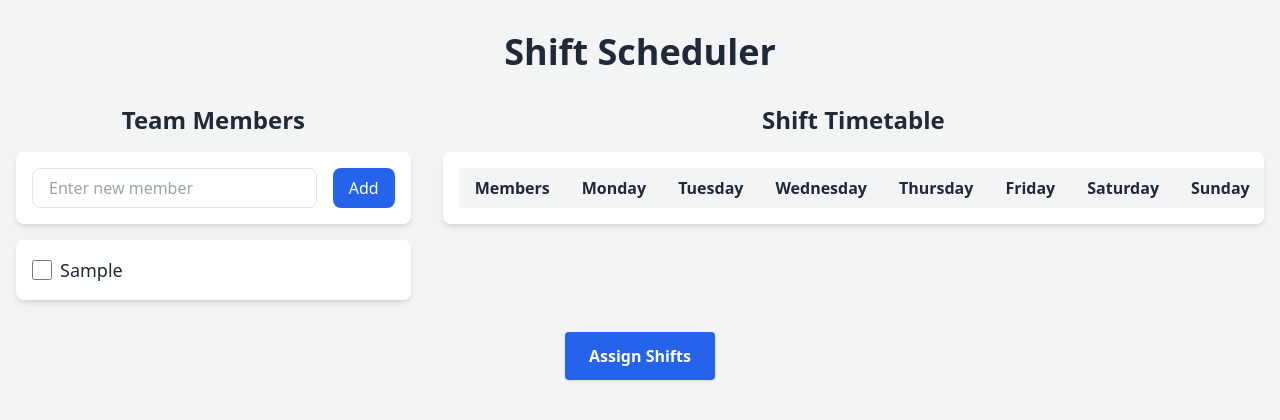
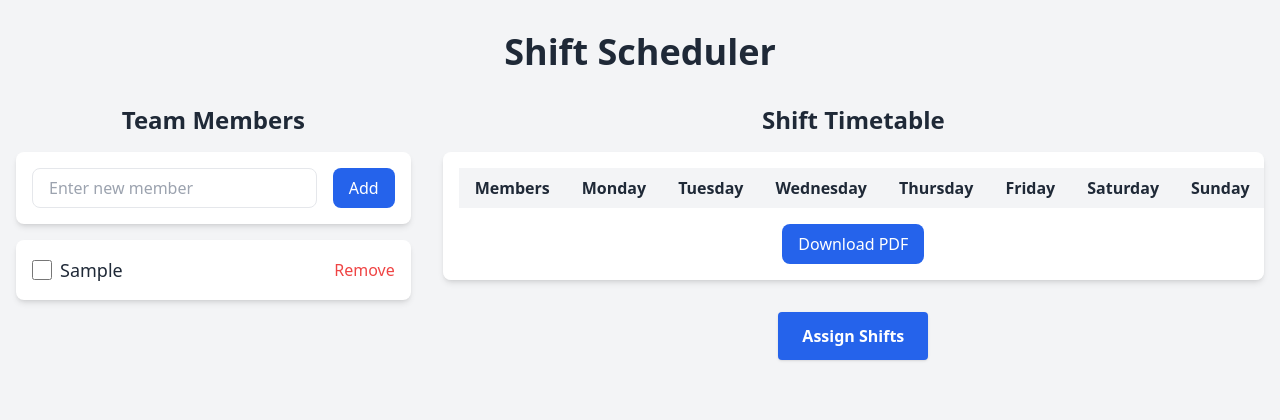
Before and after one commit to colinmarklubembe/shift-scheduler, a React (Create React App) app: page / in a window 1280 px wide. Both pictures are taken after typing "Sample" into the empty fields and a click on the button "Add". Shown: the top 420 px of the page. Built offline with nearby package versions, Linux system fonts and the light colour scheme.

Commit message:
chore: Update npm dependencies and add PDF generation for shift timetable

```diff
--- a/package.json
+++ b/package.json
@@ -15,6 +15,8 @@
     "@types/node": "^16.18.101",
     "@types/react": "^18.3.3",
     "@types/react-dom": "^18.3.0",
+    "jspdf": "^2.5.1",
+    "jspdf-autotable": "^3.8.2",
     "react": "^18.3.1",
     "react-dom": "^18.3.1",
     "react-scripts": "5.0.1",
@@ -45,6 +47,7 @@
     ]
   },
   "devDependencies": {
+    "@types/jspdf": "^2.0.0",
     "autoprefixer": "^10.4.19",
     "postcss": "^8.4.39",
     "tailwindcss": "^3.4.4"
--- a/src/App.tsx
+++ b/src/App.tsx
@@ -1,24 +1,22 @@
-import React, { useState } from "react";
+import React, { useState, useEffect } from "react";
 import TeamMembers from "./components/TeamMembers";
 import ShiftTimetable from "./components/ShiftTimetable";
 import Modal from "./components/Modal";
 
 const App: React.FC = () => {
   const [teamMembers, setTeamMembers] = useState<string[]>([]);
-  const daysOfWeek = [
-    "Monday",
-    "Tuesday",
-    "Wednesday",
-    "Thursday",
-    "Friday",
-    "Saturday",
-    "Sunday",
-  ];
-  const shifts = ["Day", "Night"];
-
   const [selectedMembers, setSelectedMembers] = useState<string[]>([]);
   const [timetable, setTimetable] = useState<Record<string, string[]>>({});
   const [isModalOpen, setIsModalOpen] = useState(false);
+  const [showAddMembersPrompt, setShowAddMembersPrompt] = useState(true);
+
+  useEffect(() => {
+    const storedMembers = localStorage.getItem("teamMembers");
+    if (storedMembers) {
+      setTeamMembers(JSON.parse(storedMembers));
+      setShowAddMembersPrompt(false);
+    }
+  }, []);
 
   const toggleMember = (member: string) => {
     setSelectedMembers((prev) =>
@@ -30,11 +28,23 @@ const App: React.FC = () => {
 
   const addMember = (member: string) => {
     setTeamMembers((prevMembers) => [...prevMembers, member]);
+    localStorage.setItem(
+      "teamMembers",
+      JSON.stringify([...teamMembers, member])
+    );
+    setShowAddMembersPrompt(false); // Once a member is added, prompt is closed
   };
 
   const removeMember = (member: string) => {
     setTeamMembers((prevMembers) => prevMembers.filter((m) => m !== member));
     setSelectedMembers((prev) => prev.filter((m) => m !== member));
+    const newTimetable = { ...timetable };
+    delete newTimetable[member];
+    setTimetable(newTimetable);
+    localStorage.setItem(
+      "teamMembers",
+      JSON.stringify([...teamMembers.filter((m) => m !== member)])
+    );
   };
 
   const assignShifts = () => {
@@ -50,15 +60,22 @@ const App: React.FC = () => {
 
   const generateShifts = (): string[] => {
     const shiftsForWeek: string[] = [];
+    const daysOfWeek = [
+      "Monday",
+      "Tuesday",
+      "Wednesday",
+      "Thursday",
+      "Friday",
+      "Saturday",
+      "Sunday",
+    ];
     const daysOff = sample(daysOfWeek, 2);
 
     daysOfWeek.forEach((day) => {
       if (daysOff.includes(day)) {
         shiftsForWeek.push("Off");
       } else {
-        const availableShifts = shifts.filter(
-          (shift) => shiftsForWeek.filter((s) => s === shift).length < 5
-        );
+        const availableShifts = ["Day", "Night"]; // Example shifts
         if (availableShifts.length === 0) {
           shiftsForWeek.push("Off");
         } else {
@@ -72,6 +89,16 @@ const App: React.FC = () => {
     return shiftsForWeek;
   };
 
+  const daysOfWeek = [
+    "Monday",
+    "Tuesday",
+    "Wednesday",
+    "Thursday",
+    "Friday",
+    "Saturday",
+    "Sunday",
+  ];
+
   const sample = (array: string[], n: number) => {
     const shuffled = array.slice();
     for (let i = array.length; i; i--) {
@@ -84,6 +111,27 @@ const App: React.FC = () => {
   return (
     <div className="container mx-auto p-4">
       <h1 className="text-4xl font-bold mb-8 text-center">Shift Scheduler</h1>
+
+      {showAddMembersPrompt ? (
+        <div className="flex flex-col items-center">
+          <h2 className="text-2xl font-semibold mb-4">Add Team Members</h2>
+          <TeamMembers
+            members={teamMembers}
+            selectedMembers={selectedMembers}
+            toggleMember={toggleMember}
+            addMember={addMember}
+            removeMember={removeMember}
+          />
+          {teamMembers.length > 0 && (
+            <button
+              onClick={() => setShowAddMembersPrompt(false)}
+              className="bg-blue-600 hover:bg-blue-700 text-white font-semibold py-3 px-6 rounded shadow mt-4"
+            >
+              Continue to Assign Shifts
+            </button>
+          )}
+        </div>
+      ) : (
         <div className="grid grid-cols-1 md:grid-cols-3 gap-8">
           <div>
             <h2 className="text-2xl font-semibold mb-4">Team Members</h2>
@@ -92,13 +140,12 @@ const App: React.FC = () => {
               selectedMembers={selectedMembers}
               toggleMember={toggleMember}
               addMember={addMember}
+              removeMember={removeMember}
             />
           </div>
           <div className="md:col-span-2">
             <h2 className="text-2xl font-semibold mb-4">Shift Timetable</h2>
             <ShiftTimetable timetable={timetable} daysOfWeek={daysOfWeek} />
-        </div>
-      </div>
             <div className="flex justify-center mt-8">
               <button
                 onClick={() => setIsModalOpen(true)}
@@ -107,6 +154,10 @@ const App: React.FC = () => {
                 Assign Shifts
               </button>
             </div>
+          </div>
+        </div>
+      )}
+
       <Modal isOpen={isModalOpen} closeModal={() => setIsModalOpen(false)}>
         <h3 className="text-xl font-semibold mb-4">Confirm Shift Assignment</h3>
         <p className="mb-4">
--- a/src/components/ShiftTimetable.tsx
+++ b/src/components/ShiftTimetable.tsx
@@ -1,5 +1,6 @@
-// src/components/ShiftTimetable.tsx
 import React from "react";
+import jsPDF from "jspdf";
+import "jspdf-autotable";
 
 interface ShiftTimetableProps {
   timetable: Record<string, string[]>;
@@ -10,6 +11,45 @@ const ShiftTimetable: React.FC<ShiftTimetableProps> = ({
   timetable,
   daysOfWeek,
 }) => {
+  const downloadPDF = () => {
+    const doc = new jsPDF();
+
+    doc.setFontSize(18);
+    doc.text("Shift Timetable", 105, 10, { align: "center" });
+
+    const tableColumnHeaders = ["Member", ...daysOfWeek];
+    const tableRows: Array<string[]> = [];
+
+    Object.entries(timetable).forEach(([member, shifts]) => {
+      const shiftRow = [member, ...shifts];
+      tableRows.push(shiftRow);
+    });
+
+    // @ts-ignore
+    doc.autoTable({
+      startY: 20,
+      head: [tableColumnHeaders],
+      body: tableRows,
+      styles: {
+        halign: "center",
+      },
+      headStyles: {
+        fillColor: [41, 128, 185],
+        textColor: [255, 255, 255],
+        fontStyle: "bold",
+      },
+      bodyStyles: {
+        fillColor: [255, 255, 255],
+        textColor: [0, 0, 0],
+      },
+      alternateRowStyles: {
+        fillColor: [240, 240, 240],
+      },
+    });
+
+    doc.save("shift-timetable.pdf");
+  };
+
   return (
     <div className="overflow-x-auto bg-white rounded-lg shadow-md p-4">
       <table className="min-w-full table-auto">
@@ -36,6 +76,14 @@ const ShiftTimetable: React.FC<ShiftTimetableProps> = ({
           ))}
         </tbody>
       </table>
+      <div className="flex justify-center mt-4">
+        <button
+          onClick={downloadPDF}
+          className="bg-blue-600 text-white px-4 py-2 rounded-lg hover:bg-blue-700"
+        >
+          Download PDF
+        </button>
+      </div>
     </div>
   );
 };
--- a/src/components/TeamMembers.tsx
+++ b/src/components/TeamMembers.tsx
@@ -5,6 +5,7 @@ interface TeamMembersProps {
   selectedMembers: string[];
   toggleMember: (member: string) => void;
   addMember: (member: string) => void;
+  removeMember: (member: string) => void;
 }
 
 const TeamMembers: React.FC<TeamMembersProps> = ({
@@ -12,6 +13,7 @@ const TeamMembers: React.FC<TeamMembersProps> = ({
   selectedMembers,
   toggleMember,
   addMember,
+  removeMember,
 }) => {
   const [newMember, setNewMember] = useState("");
 
@@ -45,7 +47,7 @@ const TeamMembers: React.FC<TeamMembersProps> = ({
       {members.map((member) => (
         <div
           key={member}
-          className="bg-white rounded-lg shadow-md p-4 flex items-center space-x-4"
+          className="bg-white rounded-lg shadow-md p-4 flex items-center justify-between"
         >
           <label className="flex items-center space-x-2">
             <input
@@ -56,6 +58,12 @@ const TeamMembers: React.FC<TeamMembersProps> = ({
             />
             <span className="text-lg">{member}</span>
           </label>
+          <button
+            onClick={() => removeMember(member)} // This line triggers removal
+            className="text-red-500 hover:text-red-700 focus:outline-none"
+          >
+            Remove
+          </button>
         </div>
       ))}
     </div>
```
Also changed, not shown: 1 other file (tests, documents, lock files or other folders). Lines whose indentation alone changed are shown as unchanged.
